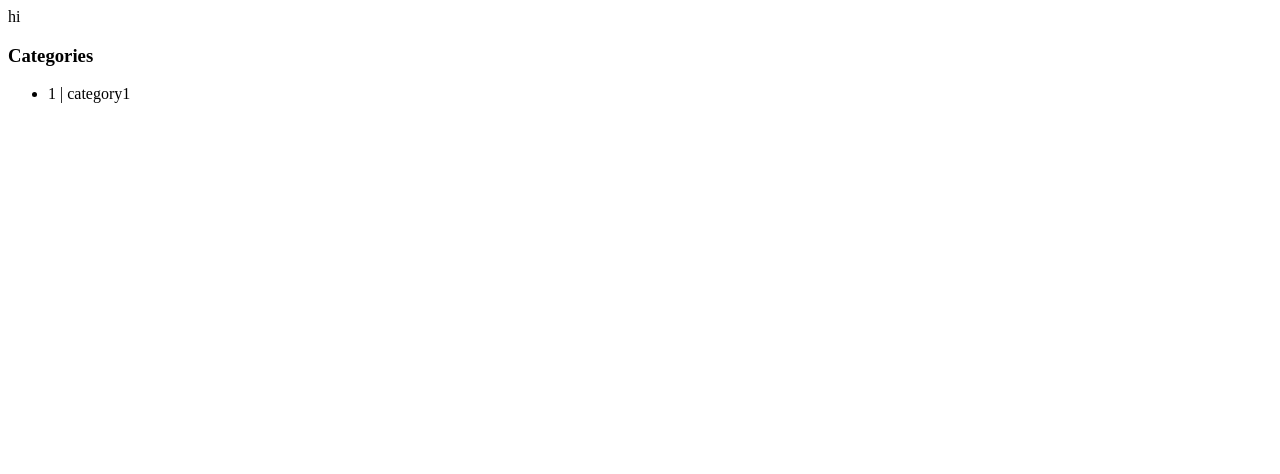
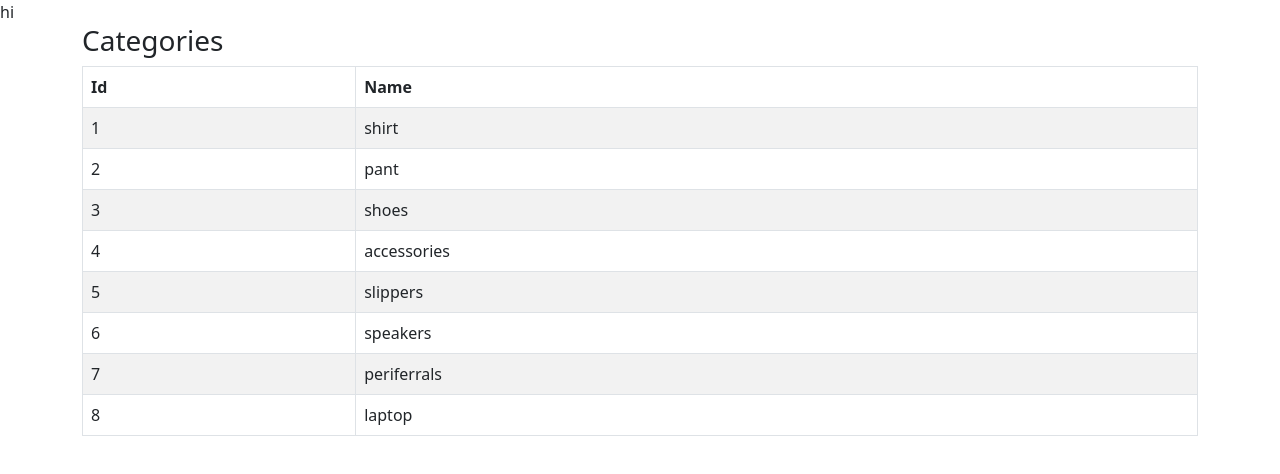
Before and after one commit to rd003/angular-advance-demo, an Angular app: page / in a window 1280 px wide. Shown: the top 474 px of the page. Built offline with nearby package versions, Linux system fonts and the light colour scheme; data requests are answered from the project's data file.

Commit message:
lots of changes

```diff
--- a/api/db.json
+++ b/api/db.json
@@ -2,7 +2,35 @@
   "categories": [
     {
       "id": "1",
-      "name": "category1"
+      "name": "shirt"
+    },
+    {
+      "id": "2",
+      "name": "pant"
+    },
+    {
+      "id": "3",
+      "name": "shoes"
+    },
+    {
+      "id": "4",
+      "name": "accessories"
+    },
+    {
+      "id": "5",
+      "name": "slippers"
+    },
+    {
+      "id": "6",
+      "name": "speakers"
+    },
+    {
+      "id": "7",
+      "name": "periferrals"
+    },
+    {
+      "id": "8",
+      "name": "laptop"
     }
   ],
   "products": [
--- a/src/app/components/category/category.component.ts
+++ b/src/app/components/category/category.component.ts
@@ -6,17 +6,25 @@ import { Category } from 'src/models/category.model';
 @Component({
   selector: 'app-category',
   template: `
+    <div class="container">
     <h3>Categories</h3>
     <ng-container *ngIf="categories$|async as categories">
-     <div>
-       <ul>
-        <li *ngFor="let category of categories">
-           {{category.id}} |
-           {{category.name}}
-        </li>
-       </ul>
-     </div>
+      <table class="table table-bordered table-striped my-2">
+        <thead>
+          <tr>
+             <th>Id</th>
+             <th>Name</th>
+          </tr>
+        </thead>
+        <tbody>
+          <tr *ngFor="let category of categories">
+              <td>{{category.id}}</td>
+              <td>{{category.name}}</td>
+          </tr>
+        </tbody>
+      </table>
     </ng-container>
+    </div>
   `,
   styles: [
   ]
@@ -28,7 +36,11 @@ export class CategoryComponent implements OnInit {
   }
 
   ngOnInit(): void {
-    this.categories$=this.categoryService.getCategories().pipe(map(resp=>resp.categories));
+    this.categories$=this.categoryService
+                     .getCategories()
+                     .pipe(map(resp=>resp.categories));
   }
 
+
+
 }
--- a/src/app/services/category.service.ts
+++ b/src/app/services/category.service.ts
@@ -21,13 +21,12 @@ export class CategoryService {
                   .set('_page',page.toString())
                   .set('_limit',limit.toString())
     if(searchTerm){
-      params=params.set('name',searchTerm)
+      params=params.set('q',searchTerm)
     }
     const url= `${this.apiUrl}?${params.toString()}`;
    return this.http.get(url,{observe:'response'})
            .pipe(
             map(response=> {
-              console.info(response)
               const count= parseInt(response.headers.get('X-Total-Count')||"0",10);
               const categories= response.body as Category[]
               return {count,categories} as CategoryResponse;
--- a/src/index.html
+++ b/src/index.html
@@ -6,8 +6,10 @@
   <base href="/">
   <meta name="viewport" content="width=device-width, initial-scale=1">
   <link rel="icon" type="image/x-icon" href="favicon.ico">
+  <link href="https://cdn.jsdelivr.net/npm/bootstrap@5.0.2/dist/css/bootstrap.min.css" rel="stylesheet" integrity="sha384-EVSTQN3/azprG1Anm3QDgpJLIm9Nao0Yz1ztcQTwFspd3yD65VohhpuuCOmLASjC" crossorigin="anonymous">
 </head>
 <body>
   <app-root></app-root>
+  <script src="https://cdn.jsdelivr.net/npm/bootstrap@5.0.2/dist/js/bootstrap.bundle.min.js" integrity="sha384-MrcW6ZMFYlzcLA8Nl+NtUVF0sA7MsXsP1UyJoMp4YLEuNSfAP+JcXn/tWtIaxVXM" crossorigin="anonymous"></script>
 </body>
 </html>
--- a/src/styles.scss
+++ b/src/styles.scss
@@ -1 +1,2 @@
 /* You can add global styles to this file, and also import other style files */
+@import url('https://fonts.googleapis.com/css2?family=Poppins&display=swap');
```
